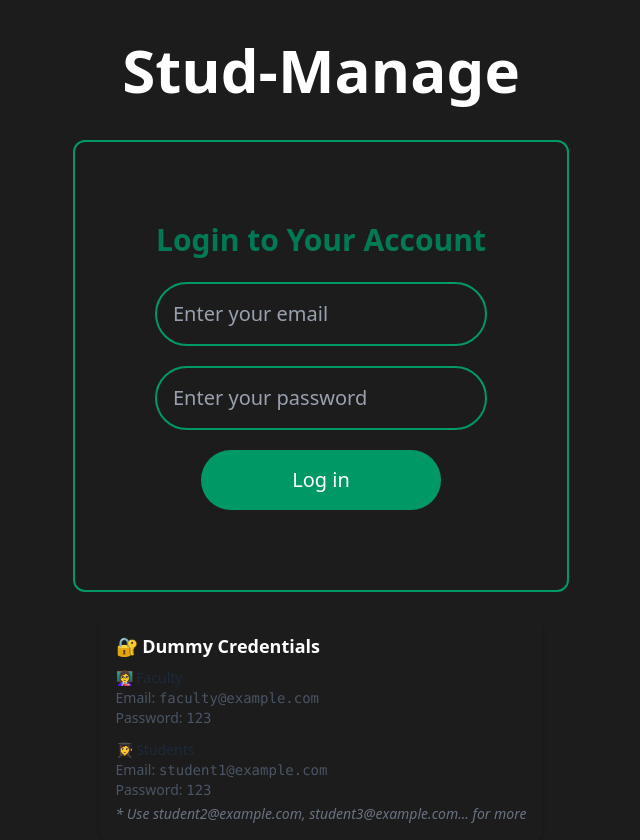
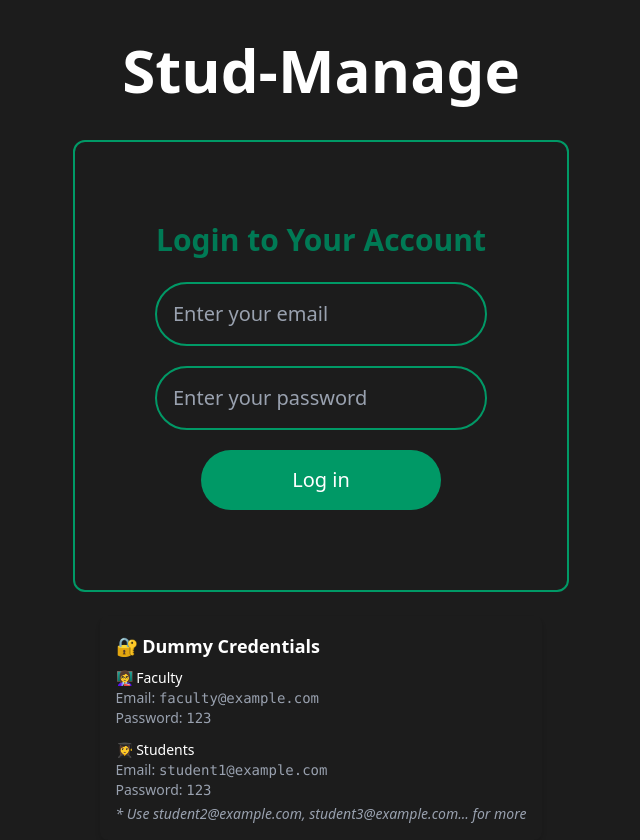
Before and after one commit to Ayush-kr-giga/Student-Management-System, a React (Vite) app: page / in a window 1280 px wide. Shown: the whole page, without its empty margins (319-959 px from the left). Built offline with nearby package versions, Linux system fonts and the light colour scheme.

Commit message:
fixed text color of credentials

```diff
--- a/src/components/Auth/Login.jsx
+++ b/src/components/Auth/Login.jsx
@@ -51,16 +51,16 @@ const Login = ({handleLogin})=>{
             <h3 className="text-lg font-semibold mb-2">🔐 Dummy Credentials</h3>
 
             <div className="mb-3">
-                <p className="font-medium text-sm text-gray-800">👩‍🏫 Faculty</p>
-                <p className="text-sm text-gray-600">Email: <span className="font-mono">faculty@example.com</span></p>
-                <p className="text-sm text-gray-600">Password: <span className="font-mono">123</span></p>
+                <p className="font-medium text-sm ">👩‍🏫 Faculty</p>
+                <p className="text-sm text-gray-400">Email: <span className="font-mono text-gray-400">faculty@example.com</span></p>
+                <p className="text-sm text-gray-400">Password: <span className="font-mono">123</span></p>
             </div>
 
             <div>
-                <p className="font-medium text-sm text-gray-800">👩‍🎓 Students</p>
-                <p className="text-sm text-gray-600">Email: <span className="font-mono">student1@example.com</span></p>
-                <p className="text-sm text-gray-600">Password: <span className="font-mono">123</span></p>
-                <p className="text-sm mt-1 text-gray-500 italic">* Use student2@example.com, student3@example.com... for more</p>
+                <p className="font-medium text-sm ">👩‍🎓 Students</p>
+                <p className="text-sm text-gray-400">Email: <span className="font-mono">student1@example.com</span></p>
+                <p className="text-sm text-gray-400">Password: <span className="font-mono">123</span></p>
+                <p className="text-sm mt-1 text-gray-400 italic">* Use student2@example.com, student3@example.com... for more</p>
             </div>
         </div>
 
```
